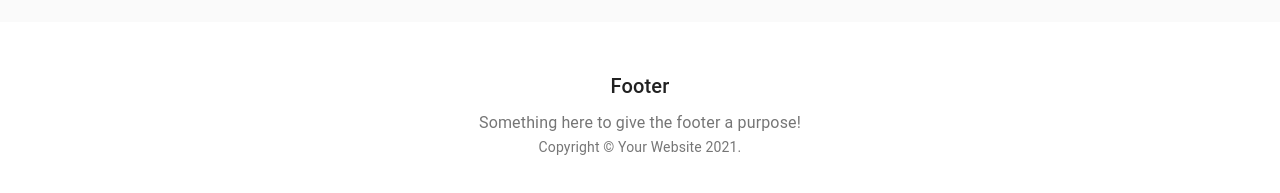
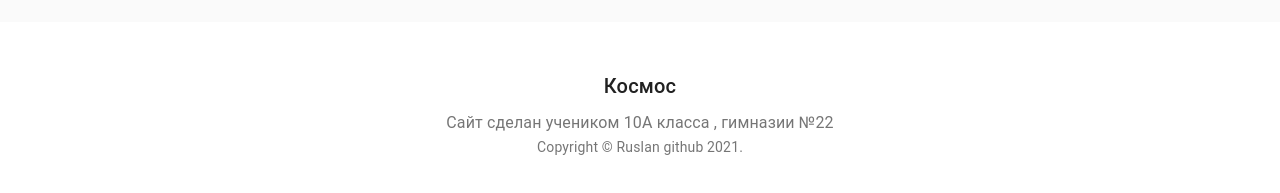
Before and after one commit to Rusdiv/Kosmos, a React (Create React App) app: page /today in a window 1280 px wide. Shown: the part 1403-1596 px from the top of the page. Built offline with nearby package versions, Linux system fonts and the light colour scheme.

Commit message:
add footer

```diff
--- a/src/componets/Blog.jsx
+++ b/src/componets/Blog.jsx
@@ -54,8 +54,8 @@ export default function Blog(props) {
         </main>
       </Container>
       <Footer
-        title="Footer"
-        description="Something here to give the footer a purpose!"
+        title="Космос"
+        description="Сайт сделан учеником 10А класса , гимназии №22"
       />
     </React.Fragment>
   );
--- a/src/componets/Footer.jsx
+++ b/src/componets/Footer.jsx
@@ -9,8 +9,8 @@ function Copyright() {
   return (
     <Typography variant="body2" color="textSecondary" align="center">
       {'Copyright © '}
-      <Link color="inherit" href="https://material-ui.com/">
-        Your Website
+      <Link color="inherit" href="https://github.com/Rusdiv">
+        Ruslan github
       </Link>{' '}
       {new Date().getFullYear()}
       {'.'}
```
Also changed, not shown: 1 other file (tests, documents, lock files or other folders).
